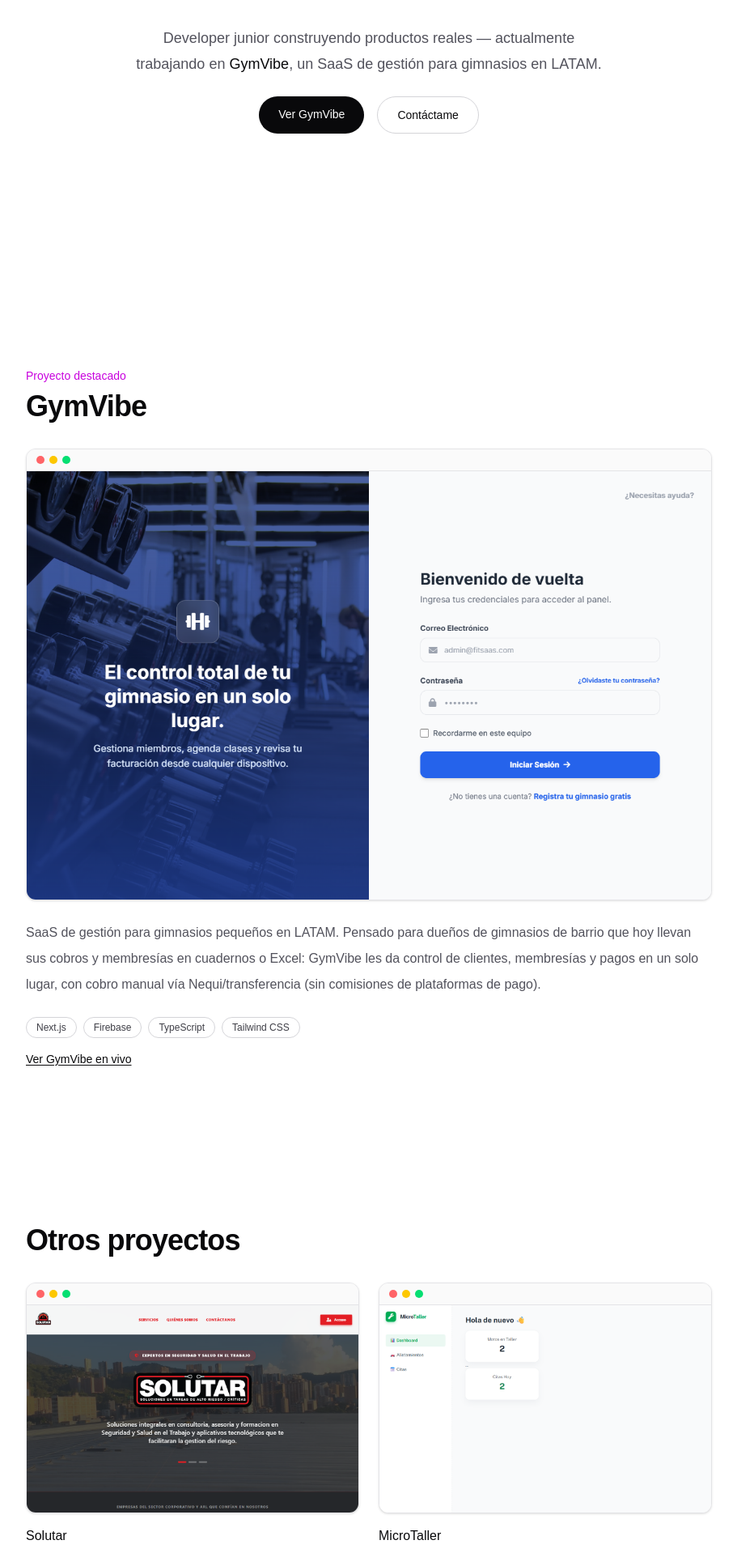
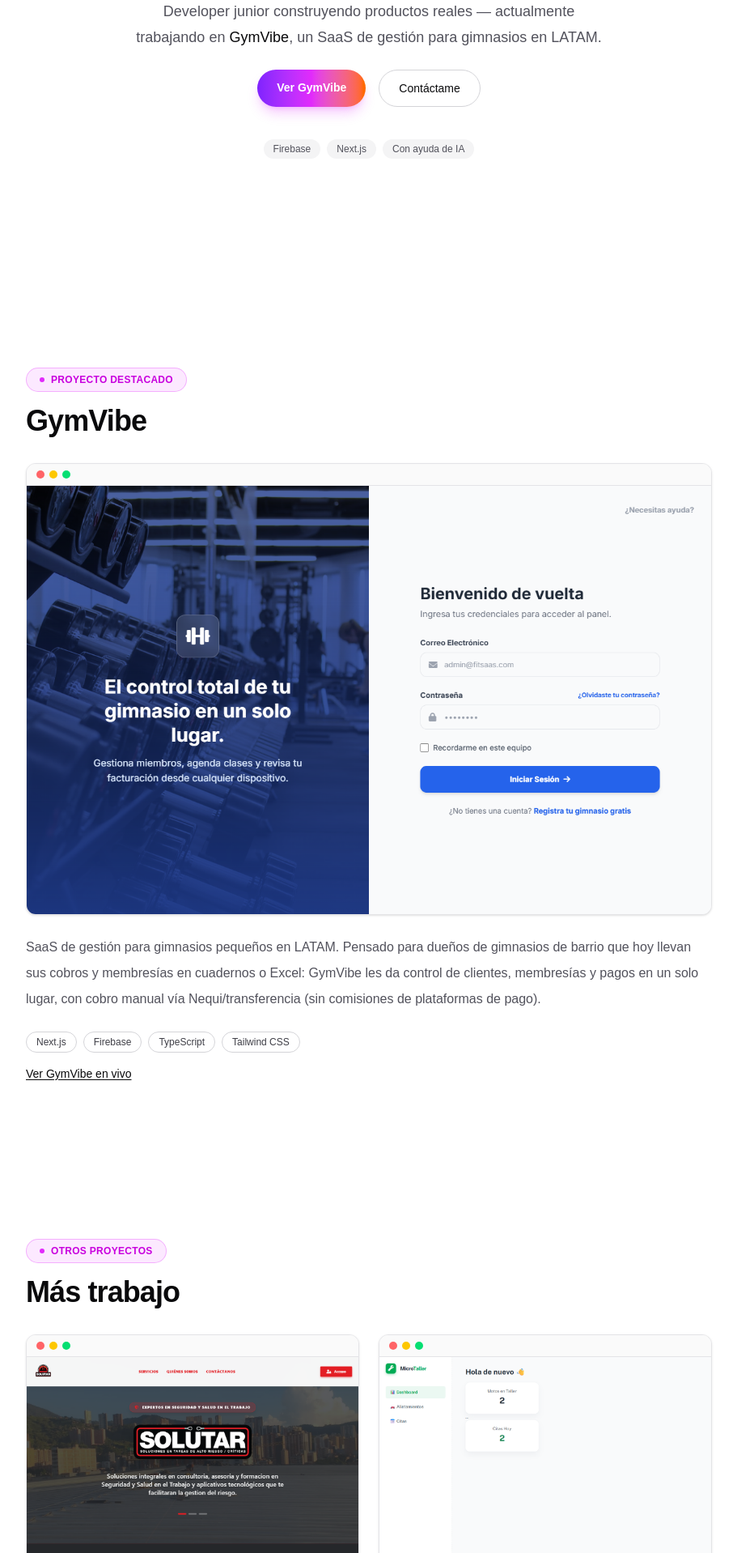
Before and after one commit to Janfrednb/portfolio, a Next.js app: page / in a window 1280 px wide. Shown: the part 362-2280 px from the top of the page at 81% size, without its empty margins (184-1095 px from the left). Built offline with nearby package versions, Linux system fonts and the light colour scheme.

Commit message:
Restyle with pill badges, richer dark background and accent cards
Inspired by a Zelio-style landing page: add reusable Badge above
section titles, a radial glow on the dark background, gradient CTA
button, and per-project accent color with a hover arrow button.

```diff
--- a/app/globals.css
+++ b/app/globals.css
@@ -14,7 +14,7 @@
 
 @media (prefers-color-scheme: dark) {
   :root {
-    --background: #0a0a0a;
+    --background: #0b0b10;
     --foreground: #ededed;
   }
 }
@@ -23,6 +23,17 @@
   background: var(--background);
   color: var(--foreground);
   font-family: Arial, Helvetica, sans-serif;
+}
+
+@media (prefers-color-scheme: dark) {
+  body {
+    background-image: radial-gradient(
+      ellipse 80% 60% at 50% -10%,
+      rgba(217, 70, 239, 0.15),
+      transparent 60%
+    );
+    background-repeat: no-repeat;
+  }
 }
 
 @keyframes blob {
--- a/components/About.tsx
+++ b/components/About.tsx
@@ -1,10 +1,12 @@
 import Reveal from "./Reveal";
+import Badge from "./Badge";
 
 export default function About() {
   return (
     <section className="mx-auto max-w-3xl px-6 py-24">
       <Reveal>
-        <h2 className="text-3xl font-semibold tracking-tight text-zinc-950 sm:text-4xl dark:text-zinc-50">
+        <Badge>Quién soy</Badge>
+        <h2 className="mt-4 text-3xl font-semibold tracking-tight text-zinc-950 sm:text-4xl dark:text-zinc-50">
           Sobre mí
         </h2>
         <p className="mt-6 leading-8 text-zinc-600 dark:text-zinc-400">
--- /dev/null
+++ b/components/ArrowButton.tsx
@@ -0,0 +1,17 @@
+const colors: Record<string, string> = {
+  fuchsia: "bg-fuchsia-500",
+  violet: "bg-violet-500",
+  orange: "bg-orange-500",
+};
+
+export default function ArrowButton({ color = "fuchsia" }: { color?: "fuchsia" | "violet" | "orange" }) {
+  return (
+    <span
+      className={`absolute right-3 bottom-3 flex h-9 w-9 items-center justify-center rounded-full text-white opacity-0 shadow-lg transition-all duration-300 group-hover:translate-y-0 group-hover:opacity-100 translate-y-2 ${colors[color]}`}
+    >
+      <svg width="16" height="16" viewBox="0 0 24 24" fill="none" stroke="currentColor" strokeWidth="2.5">
+        <path d="M7 17L17 7M17 7H9M17 7V15" strokeLinecap="round" strokeLinejoin="round" />
+      </svg>
+    </span>
+  );
+}
--- /dev/null
+++ b/components/Badge.tsx
@@ -0,0 +1,8 @@
+export default function Badge({ children }: { children: React.ReactNode }) {
+  return (
+    <span className="inline-flex items-center gap-2 rounded-full border border-fuchsia-500/30 bg-fuchsia-500/10 px-4 py-1.5 text-xs font-semibold tracking-wide text-fuchsia-600 uppercase dark:text-fuchsia-400">
+      <span className="h-1.5 w-1.5 rounded-full bg-fuchsia-500" />
+      {children}
+    </span>
+  );
+}
--- a/components/BrowserFrame.tsx
+++ b/components/BrowserFrame.tsx
@@ -1,14 +1,17 @@
 import Image from "next/image";
+import ArrowButton from "./ArrowButton";
 
 export default function BrowserFrame({
   src,
   alt,
+  accent,
 }: {
   src: string;
   alt: string;
+  accent?: "fuchsia" | "violet" | "orange";
 }) {
   return (
-    <div className="overflow-hidden rounded-xl border border-zinc-200 bg-white shadow-sm transition-transform duration-300 group-hover:-translate-y-1 group-hover:shadow-xl dark:border-zinc-800 dark:bg-zinc-950">
+    <div className="relative overflow-hidden rounded-xl border border-zinc-200 bg-white shadow-sm transition-transform duration-300 group-hover:-translate-y-1 group-hover:shadow-xl dark:border-zinc-800 dark:bg-zinc-950">
       <div className="flex items-center gap-1.5 border-b border-zinc-200 bg-zinc-50 px-3 py-2 dark:border-zinc-800 dark:bg-zinc-900">
         <span className="h-2.5 w-2.5 rounded-full bg-red-400" />
         <span className="h-2.5 w-2.5 rounded-full bg-yellow-400" />
@@ -17,6 +20,7 @@
       <div className="relative aspect-[16/10] w-full">
         <Image src={src} alt={alt} fill className="object-cover object-top" />
       </div>
+      {accent && <ArrowButton color={accent} />}
     </div>
   );
 }
--- a/components/Contact.tsx
+++ b/components/Contact.tsx
@@ -1,10 +1,12 @@
 import Reveal from "./Reveal";
+import Badge from "./Badge";
 
 export default function Contact() {
   return (
     <section id="contacto" className="mx-auto max-w-3xl px-6 py-24 text-center">
       <Reveal>
-        <h2 className="text-3xl font-semibold tracking-tight text-zinc-950 sm:text-4xl dark:text-zinc-50">
+        <Badge>Hablemos</Badge>
+        <h2 className="mt-4 text-3xl font-semibold tracking-tight text-zinc-950 sm:text-4xl dark:text-zinc-50">
           Contacto
         </h2>
         <p className="mt-4 text-zinc-600 dark:text-zinc-400">
--- a/components/FeaturedProject.tsx
+++ b/components/FeaturedProject.tsx
@@ -1,5 +1,6 @@
 import Reveal from "./Reveal";
 import BrowserFrame from "./BrowserFrame";
+import Badge from "./Badge";
 
 const stack = ["Next.js", "Firebase", "TypeScript", "Tailwind CSS"];
 
@@ -7,10 +8,8 @@
   return (
     <section id="gymvibe" className="mx-auto max-w-4xl px-6 py-24">
       <Reveal>
-        <p className="text-sm font-medium text-fuchsia-600 dark:text-fuchsia-400">
-          Proyecto destacado
-        </p>
-        <h2 className="mt-2 text-3xl font-semibold tracking-tight text-zinc-950 sm:text-4xl dark:text-zinc-50">
+        <Badge>Proyecto destacado</Badge>
+        <h2 className="mt-4 text-3xl font-semibold tracking-tight text-zinc-950 sm:text-4xl dark:text-zinc-50">
           GymVibe
         </h2>
       </Reveal>
@@ -22,7 +21,7 @@
           rel="noopener noreferrer"
           className="group block"
         >
-          <BrowserFrame src="/screenshots/gymvibe.png" alt="Captura de GymVibe" />
+          <BrowserFrame src="/screenshots/gymvibe.png" alt="Captura de GymVibe" accent="fuchsia" />
         </a>
       </Reveal>
 
--- a/components/Hero.tsx
+++ b/components/Hero.tsx
@@ -1,15 +1,17 @@
+import Badge from "./Badge";
+
+const chips = ["Firebase", "Next.js", "Con ayuda de IA"];
+
 export default function Hero() {
   return (
     <section className="relative flex min-h-[90vh] flex-col items-center justify-center gap-6 overflow-hidden px-6 text-center">
       <div className="pointer-events-none absolute inset-0 -z-10">
-        <div className="animate-blob absolute -top-20 left-1/4 h-72 w-72 rounded-full bg-fuchsia-400/30 blur-3xl dark:bg-fuchsia-500/20" />
-        <div className="animate-blob animation-delay-2000 absolute top-1/3 right-1/4 h-72 w-72 rounded-full bg-violet-400/30 blur-3xl dark:bg-violet-500/20" />
-        <div className="animate-blob animation-delay-4000 absolute bottom-0 left-1/3 h-72 w-72 rounded-full bg-orange-300/30 blur-3xl dark:bg-orange-500/20" />
+        <div className="animate-blob absolute -top-20 left-1/4 h-72 w-72 rounded-full bg-fuchsia-400/30 blur-3xl dark:bg-fuchsia-500/25" />
+        <div className="animate-blob animation-delay-2000 absolute top-1/3 right-1/4 h-72 w-72 rounded-full bg-violet-400/30 blur-3xl dark:bg-violet-500/25" />
+        <div className="animate-blob animation-delay-4000 absolute bottom-0 left-1/3 h-72 w-72 rounded-full bg-orange-300/30 blur-3xl dark:bg-orange-500/25" />
       </div>
 
-      <p className="text-xl font-semibold tracking-tight text-zinc-950 sm:text-2xl dark:text-zinc-50">
-        Janfred Naranjo
-      </p>
+      <Badge>Janfred Naranjo</Badge>
       <h1 className="max-w-2xl bg-gradient-to-r from-violet-600 via-fuchsia-500 to-orange-500 bg-clip-text text-4xl font-bold tracking-tight text-transparent sm:text-6xl">
         Transformo ideas en software
       </h1>
@@ -21,7 +23,7 @@
       <div className="flex flex-col gap-4 sm:flex-row">
         <a
           href="#gymvibe"
-          className="rounded-full bg-zinc-950 px-6 py-3 text-sm font-medium text-white transition-transform hover:scale-105 dark:bg-white dark:text-zinc-950"
+          className="rounded-full bg-gradient-to-r from-violet-600 via-fuchsia-500 to-orange-500 px-6 py-3 text-sm font-semibold text-white shadow-lg shadow-fuchsia-500/25 transition-transform hover:scale-105"
         >
           Ver GymVibe
         </a>
@@ -32,6 +34,16 @@
           Contáctame
         </a>
       </div>
+      <div className="mt-4 flex flex-wrap items-center justify-center gap-2">
+        {chips.map((chip) => (
+          <span
+            key={chip}
+            className="rounded-full bg-zinc-100 px-3 py-1 text-xs font-medium text-zinc-600 dark:bg-white/5 dark:text-zinc-400"
+          >
+            {chip}
+          </span>
+        ))}
+      </div>
     </section>
   );
 }
--- a/components/OtherProjects.tsx
+++ b/components/OtherProjects.tsx
@@ -1,5 +1,13 @@
 import Reveal from "./Reveal";
 import BrowserFrame from "./BrowserFrame";
+import Badge from "./Badge";
+
+const accents = ["violet", "fuchsia", "orange"] as const;
+const accentText: Record<(typeof accents)[number], string> = {
+  violet: "text-violet-600 dark:text-violet-400",
+  fuchsia: "text-fuchsia-600 dark:text-fuchsia-400",
+  orange: "text-orange-600 dark:text-orange-400",
+};
 
 const projects = [
   {
@@ -34,12 +42,15 @@
   return (
     <section className="mx-auto max-w-4xl px-6 py-24">
       <Reveal>
-        <h2 className="text-3xl font-semibold tracking-tight text-zinc-950 sm:text-4xl dark:text-zinc-50">
-          Otros proyectos
+        <Badge>Otros proyectos</Badge>
+        <h2 className="mt-4 text-3xl font-semibold tracking-tight text-zinc-950 sm:text-4xl dark:text-zinc-50">
+          Más trabajo
         </h2>
       </Reveal>
       <div className="mt-8 grid gap-6 sm:grid-cols-2">
-        {projects.map((project, i) => (
+        {projects.map((project, i) => {
+          const accent = accents[i % accents.length];
+          return (
             <Reveal key={project.name} delay={i * 100}>
               <div className="group">
                 <a
@@ -47,17 +58,23 @@
                   target="_blank"
                   rel="noopener noreferrer"
                 >
-                <BrowserFrame src={project.image} alt={`Captura de ${project.name}`} />
+                  <BrowserFrame
+                    src={project.image}
+                    alt={`Captura de ${project.name}`}
+                    accent={accent}
+                  />
                 </a>
-              <h3 className="mt-4 font-medium text-zinc-950 dark:text-zinc-50">{project.name}</h3>
+                <h3 className={`mt-4 font-semibold ${accentText[accent]}`}>{project.name}</h3>
                 <p className="mt-1 text-sm leading-6 text-zinc-600 dark:text-zinc-400">
                   {project.description}
                 </p>
-              <p className="mt-2 text-xs font-medium text-fuchsia-600 dark:text-fuchsia-400">
+                <p className="mt-2 text-xs font-medium text-zinc-500 dark:text-zinc-500">
                   {project.tech}
                 </p>
                 {project.demoNote && (
-                <p className="mt-1 text-xs text-zinc-400 dark:text-zinc-500">{project.demoNote}</p>
+                  <p className="mt-1 text-xs text-zinc-400 dark:text-zinc-500">
+                    {project.demoNote}
+                  </p>
                 )}
                 <div className="mt-2 flex gap-4 text-xs font-medium">
                   {project.demoUrl && (
@@ -83,7 +100,8 @@
                 </div>
               </div>
             </Reveal>
-        ))}
+          );
+        })}
       </div>
     </section>
   );
--- a/components/Stack.tsx
+++ b/components/Stack.tsx
@@ -1,4 +1,5 @@
 import Reveal from "./Reveal";
+import Badge from "./Badge";
 
 const tools = [
   { name: "Firebase", emoji: "🔥" },
@@ -13,7 +14,8 @@
   return (
     <section className="mx-auto max-w-3xl px-6 py-24">
       <Reveal>
-        <h2 className="text-3xl font-semibold tracking-tight text-zinc-950 sm:text-4xl dark:text-zinc-50">
+        <Badge>Herramientas</Badge>
+        <h2 className="mt-4 text-3xl font-semibold tracking-tight text-zinc-950 sm:text-4xl dark:text-zinc-50">
           Stack
         </h2>
         <div className="mt-6 flex flex-wrap gap-3">
```
Lines whose indentation alone changed are shown as unchanged.
